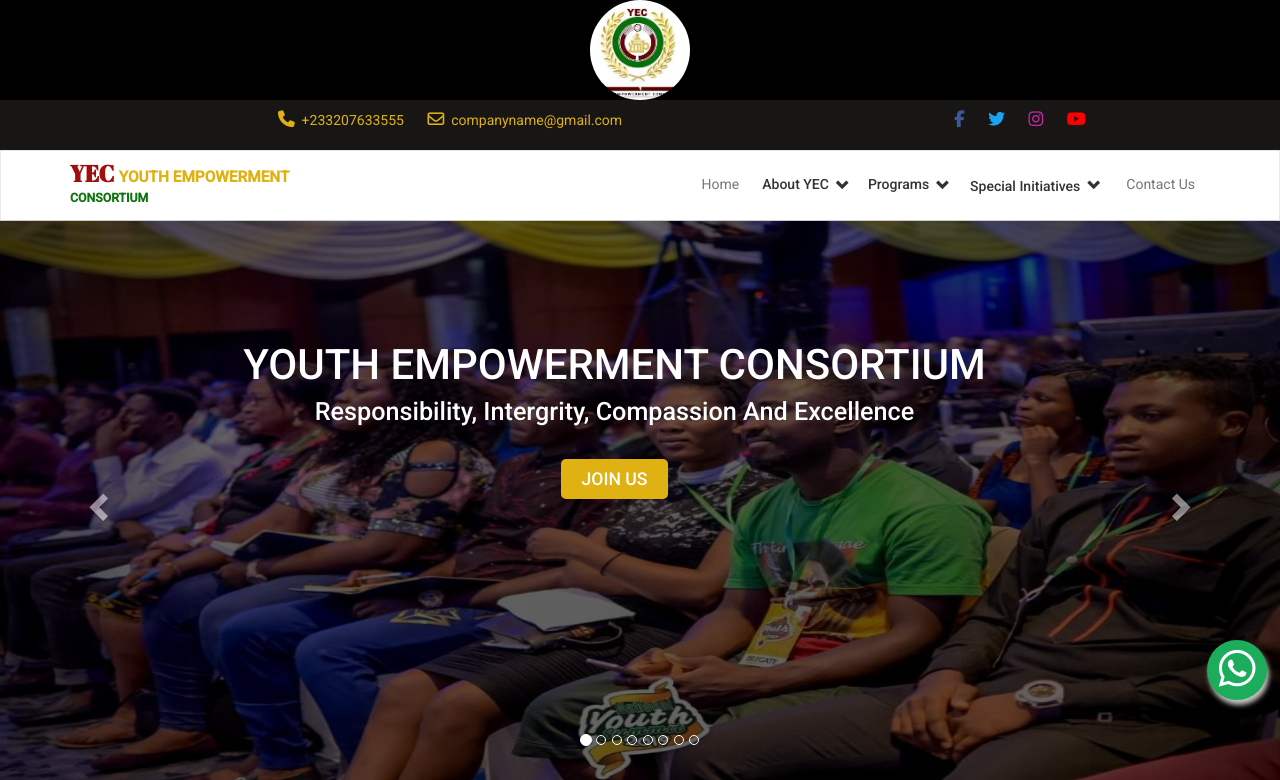
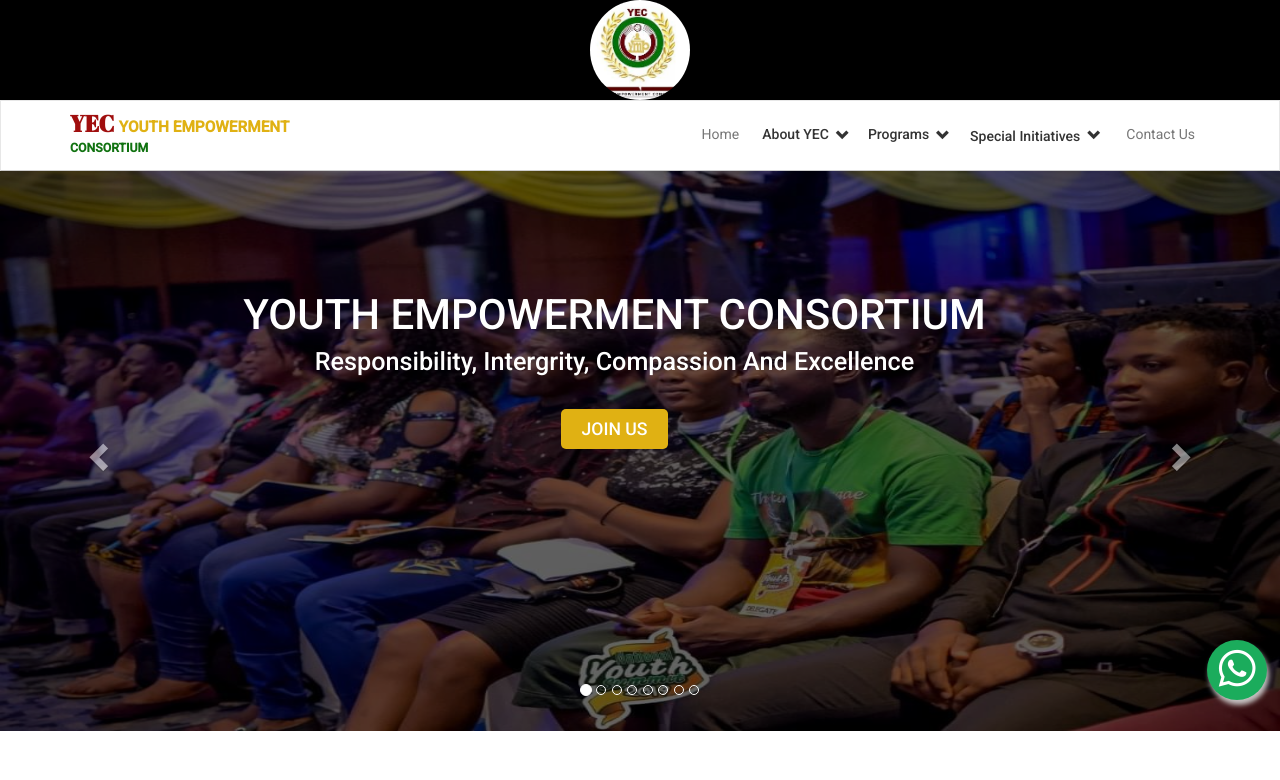
Before and after one commit to Danny-Quan/Danny-Quan, a PHP site: page / in a window 1280 px wide. Shown: the top 780 px of the page. Run offline with PHP 8.4, Linux system fonts and the light colour scheme; some libraries are stand-ins or nearby versions.

Commit message:
Update index.php

```diff
--- a/index.php
+++ b/index.php
@@ -21,7 +21,7 @@
   <div class="after_header_before text-center" style="background-color:#000;">
     <img src="resources/img/our_team/logo.jpeg" width="100px" height="100px" alt="logo" class="img-circle">
   </div>
-    <div class="after_header">
+    <div class="after_header" style="display:none;">
         <div class="container">
 <div class="header_credentials">
     <div class="col-md-8 col-sm-12 text-center">
```
